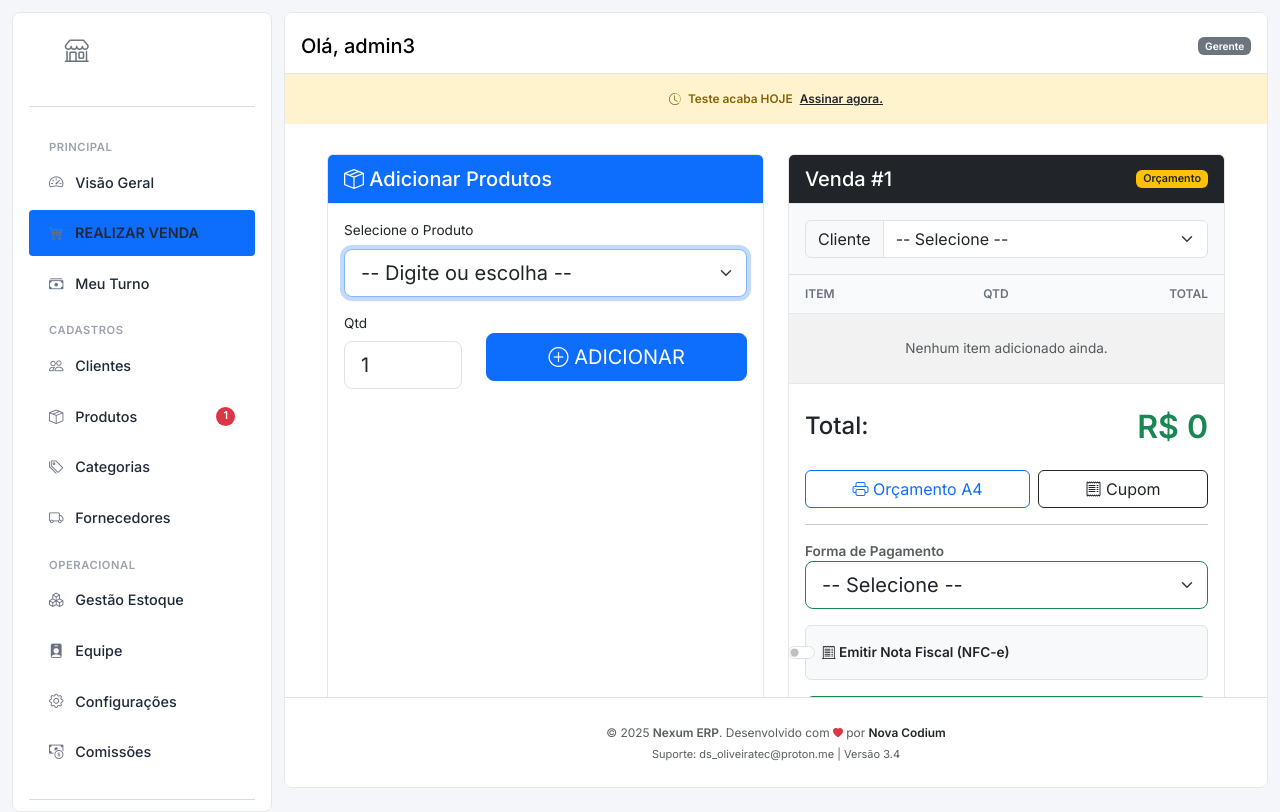
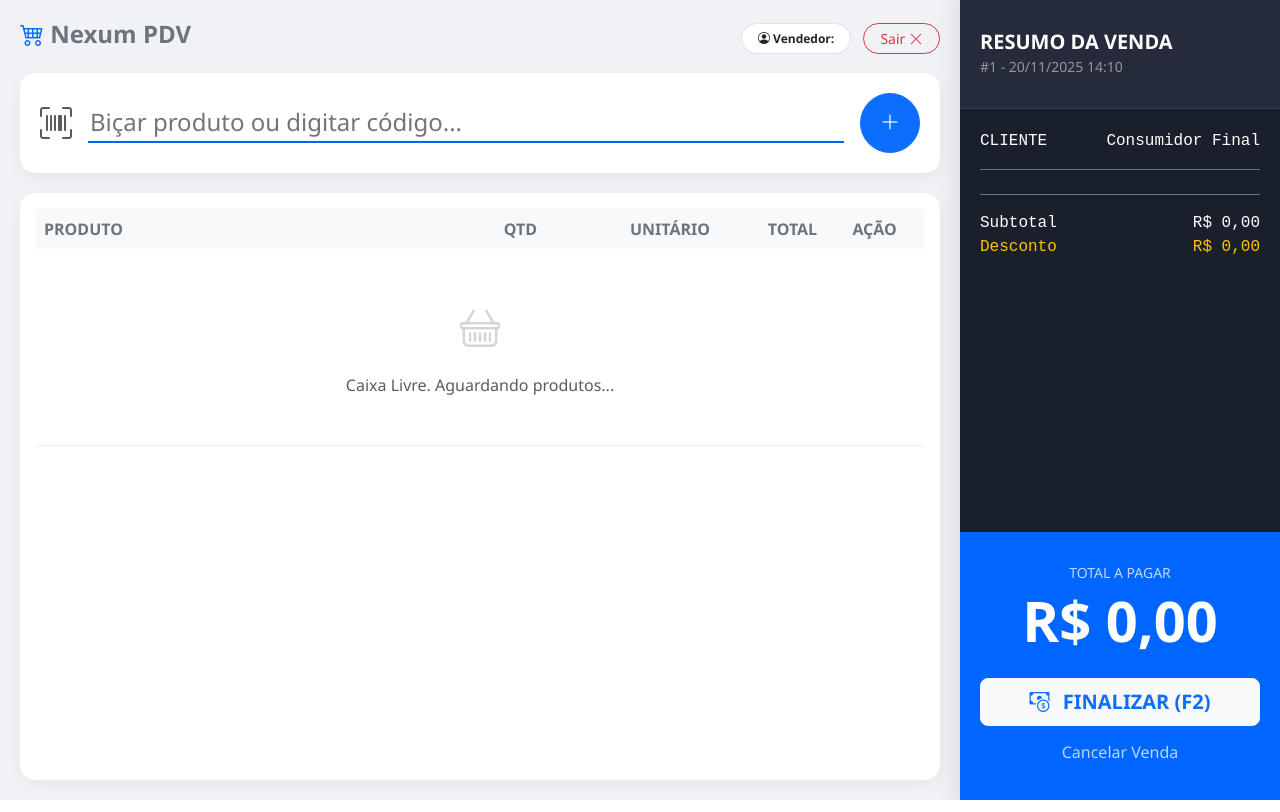
Before and after one commit to SrDOliveira/ERP, a Django app: page /pdv/1/ in a window 1280 px wide. Run offline with Django 5.2, Linux system fonts and the light colour scheme; a user stored in the database is signed in; data comes from the database, SQL or seed files in the repository; data that the repository does not hold is empty; some libraries are stand-ins or nearby versions.

Commit message:
Feat: Ajuste layout produto e Novo PDV tela cheia

```diff
--- a/core/forms.py
+++ b/core/forms.py
@@ -35,7 +35,6 @@
         self.fields['produto'].queryset = Produto.objects.filter(empresa=user.empresa)
 
 # --- PRODUTO ---
-# core/forms.py
 
 class ProdutoForm(forms.ModelForm):
     class Meta:
--- a/core/templates/core/pdv.html
+++ b/core/templates/core/pdv.html
@@ -1,90 +1,120 @@
-{% extends 'core/base.html' %}
+<!DOCTYPE html>
+<html lang="pt-br">
+<head>
+    <meta charset="UTF-8">
+    <meta name="viewport" content="width=device-width, initial-scale=1.0">
+    <title>PDV - Nexum ERP</title>
+    <link href="https://cdn.jsdelivr.net/npm/bootstrap@5.3.0/dist/css/bootstrap.min.css" rel="stylesheet">
+    <link rel="stylesheet" href="https://cdn.jsdelivr.net/npm/bootstrap-icons@1.11.0/font/bootstrap-icons.css">
+    <style>
+        body {
+            background-color: #f0f2f5;
+            height: 100vh;
+            overflow: hidden;
+            font-family: 'Segoe UI', Tahoma, Geneva, Verdana, sans-serif;
+        }
 
-{% block title %}PDV - Venda #{{ venda.id }}{% endblock %}
+        /* Coluna Esquerda (Busca e Lista) */
+        .pdv-main { height: 100vh; display: flex; flex-direction: column; padding: 20px; }
 
-{% block content %}
-<div class="container-fluid">
-    <div class="row">
-        <div class="col-md-6">
-            <div class="card shadow-sm h-100">
-                <div class="card-header bg-primary text-white">
-                    <h5 class="mb-0"><i class="bi bi-box-seam"></i> Adicionar Produtos</h5>
-                </div>
-                <div class="card-body">
-                    <form action="{% url 'adicionar_item' venda.id %}" method="POST">
-                        {% csrf_token %}
+        .search-box {
+            background: white; padding: 20px; border-radius: 15px;
+            box-shadow: 0 4px 15px rgba(0,0,0,0.05);
+            margin-bottom: 20px;
+        }
 
-                        <div class="mb-3">
-                            <label class="form-label">Selecione o Produto</label>
-                            <select name="produto" class="form-select form-select-lg" required autofocus>
-                                <option value="">-- Digite ou escolha --</option>
-                                {% for p in produtos %}
-                                <option value="{{ p.id }}">{{ p.nome }} - R$ {{ p.preco_venda }}</option>
-                                {% endfor %}
-                            </select>
-                        </div>
+        .product-list {
+            flex: 1; overflow-y: auto; background: white;
+            border-radius: 15px; box-shadow: 0 4px 15px rgba(0,0,0,0.05);
+        }
 
-                        <div class="row">
-                            <div class="col-4">
-                                <label class="form-label">Qtd</label>
-                                <input type="number" name="quantidade" value="1" min="1" class="form-control form-control-lg">
-                            </div>
-                            <div class="col-8">
-                                <label>&nbsp;</label>
-                                <button type="submit" class="btn btn-primary btn-lg w-100">
-                                    <i class="bi bi-plus-circle"></i> ADICIONAR
-                                </button>
-                            </div>
-                        </div>
-                    </form>
-                </div>
+        /* Coluna Direita (Cupom / Recibo) */
+        .pdv-sidebar {
+            background: #1a1f2c; /* Azul Escuro Profissional */
+            color: white; height: 100vh;
+            display: flex; flex-direction: column;
+            box-shadow: -5px 0 20px rgba(0,0,0,0.1);
+        }
+
+        .receipt-header { padding: 30px 20px; background: #252b3b; border-bottom: 1px solid #363d52; }
+        .receipt-body { flex: 1; overflow-y: auto; padding: 20px; font-family: 'Courier New', Courier, monospace; }
+        .receipt-footer { padding: 30px 20px; background: #0066FF; color: white; }
+
+        /* Estilização da Tabela de Itens */
+        .table-custom thead th { background-color: #f8f9fa; border: none; color: #6c757d; }
+        .table-custom tbody td { vertical-align: middle; border-bottom: 1px solid #f0f0f0; padding: 15px; }
+
+        /* Input Gigante */
+        .input-hero {
+            border: none; font-size: 1.5rem; width: 100%; outline: none;
+            border-bottom: 2px solid #e9ecef; transition: 0.3s;
+        }
+        .input-hero:focus { border-color: #0066FF; }
+
+        .item-row:hover { background-color: #f8faff; }
+    </style>
+</head>
+<body>
+
+<div class="row g-0">
+    <div class="col-md-8 col-lg-9 pdv-main">
+
+        <div class="d-flex justify-content-between align-items-center mb-3">
+            <h4 class="fw-bold text-secondary"><i class="bi bi-cart4 text-primary"></i> Nexum PDV</h4>
+            <div>
+                <span class="badge bg-white text-dark border px-3 py-2 rounded-pill">
+                    <i class="bi bi-person-circle"></i> Vendedor: {{ request.user.first_name }}
+                </span>
+                <a href="{% url 'dashboard' %}" class="btn btn-outline-danger btn-sm ms-2 rounded-pill px-3">Sair <i class="bi bi-x-lg"></i></a>
             </div>
         </div>
 
-        <div class="col-md-6">
-            <div class="card shadow-sm h-100">
-                <div class="card-header bg-dark text-white d-flex justify-content-between align-items-center">
-                    <h5 class="mb-0">Venda #{{ venda.id }}</h5>
-                    <span class="badge bg-warning text-dark">{{ venda.get_status_display }}</span>
-                </div>
-                <div class="card-body p-0">
-                    <div class="p-3 bg-light border-bottom">
-                        <form method="POST">
+        <div class="search-box d-flex align-items-center">
+            <i class="bi bi-upc-scan fs-2 text-muted me-3"></i>
+            <div class="flex-grow-1">
+                <form method="POST" action="{% url 'adicionar_item' venda.id %}" id="form-barcode">
                     {% csrf_token %}
-                            <div class="input-group">
-                                <span class="input-group-text">Cliente</span>
-                                <select name="cliente" class="form-select" onchange="this.form.submit()">
-                                    <option value="">-- Selecione --</option>
-                                    {% for c in clientes %}
-                                    <option value="{{ c.id }}" {% if venda.cliente.id == c.id %}selected{% endif %}>
-                                        {{ c.nome }}
-                                    </option>
-                                    {% endfor %}
-                                </select>
-                            </div>
+                    <input type="text" name="codigo" id="codigo_barras" class="input-hero" placeholder="Biçar produto ou digitar código..." autofocus autocomplete="off">
                 </form>
             </div>
+            <button class="btn btn-primary btn-lg rounded-circle ms-3" style="width: 60px; height: 60px;">
+                <i class="bi bi-plus-lg"></i>
+            </button>
+        </div>
 
-                    <div class="table-responsive" style="max-height: 300px; overflow-y: auto;">
-                        <table class="table table-striped mb-0">
+        <div class="product-list p-3">
+            <table class="table table-custom mb-0">
                 <thead>
                     <tr>
-                                    <th>Item</th>
-                                    <th class="text-center">Qtd</th>
-                                    <th class="text-end">Total</th>
+                        <th style="width: 50%;">PRODUTO</th>
+                        <th class="text-center">QTD</th>
+                        <th class="text-end">UNITÁRIO</th>
+                        <th class="text-end">TOTAL</th>
+                        <th class="text-center">AÇÃO</th>
                     </tr>
                 </thead>
                 <tbody>
                     {% for item in venda.itens.all %}
-                                <tr>
-                                    <td>{{ item.produto.nome }}</td>
-                                    <td class="text-center">{{ item.quantidade }}</td>
-                                    <td class="text-end">R$ {{ item.subtotal }}</td>
+                    <tr class="item-row">
+                        <td>
+                            <div class="fw-bold">{{ item.produto.nome }}</div>
+                            <small class="text-muted">
+                                {% if item.produto.tamanho %}{{ item.produto.tamanho }} - {% endif %}
+                                {{ item.produto.cor|default:"" }}
+                            </small>
+                        </td>
+                        <td class="text-center fw-bold fs-5">{{ item.quantidade }}</td>
+                        <td class="text-end">R$ {{ item.preco_unitario }}</td>
+                        <td class="text-end fw-bold text-primary">R$ {{ item.subtotal }}</td>
+                        <td class="text-center">
+                            <a href="#" class="text-danger opacity-50 hover-opacity-100"><i class="bi bi-trash"></i></a>
+                        </td>
                     </tr>
                     {% empty %}
                     <tr>
-                                    <td colspan="3" class="text-center text-muted py-4">
-                                        Nenhum item adicionado ainda.
+                        <td colspan="5" class="text-center py-5 text-muted">
+                            <i class="bi bi-basket fs-1 d-block mb-3 opacity-25"></i>
+                            Caixa Livre. Aguardando produtos...
                         </td>
                     </tr>
                     {% endfor %}
@@ -93,60 +123,66 @@
         </div>
     </div>
 
-                <div class="card-footer bg-white border-top-0">
-                    <div class="d-flex justify-content-between align-items-center mb-3">
-                        <h4>Total:</h4>
-                        <h2 class="text-success fw-bold">R$ {{ total }}</h2>
+    <div class="col-md-4 col-lg-3 pdv-sidebar">
+        <div class="receipt-header">
+            <h5 class="m-0 fw-bold">RESUMO DA VENDA</h5>
+            <small class="opacity-50">#{{ venda.id }} - {{ venda.data_venda|date:"d/m/Y H:i" }}</small>
         </div>
 
-                    <div class="d-flex gap-2 mb-3">
-                        <a href="{% url 'gerar_orcamento_pdf' venda.id %}" target="_blank" class="btn btn-outline-primary flex-grow-1">
-                            <i class="bi bi-printer"></i> Orçamento A4
-                        </a>
-                        <a href="{% url 'imprimir_cupom' venda.id %}" target="_blank" class="btn btn-outline-dark flex-grow-1">
-                            <i class="bi bi-receipt"></i> Cupom
-                        </a>
+        <div class="receipt-body">
+            <div class="d-flex justify-content-between mb-3 pb-3 border-bottom border-secondary">
+                <span>CLIENTE</span>
+                <span class="text-end">{{ venda.cliente.nome|default:"Consumidor Final" }}</span>
             </div>
 
-                    <hr>
+            {% for item in venda.itens.all %}
+            <div class="d-flex justify-content-between mb-2 small">
+                <span class="text-truncate" style="max-width: 60%;">{{ item.produto.nome }}</span>
+                <span>{{ item.quantidade }}x R$ {{ item.preco_unitario }}</span>
+            </div>
+            {% endfor %}
 
-                    <form method="POST">
-                        {% csrf_token %}
-                        <input type="hidden" name="acao" value="fechar_venda">
-
-                        <div class="mb-3">
-                            <label class="fw-bold text-muted">Forma de Pagamento</label>
-                            <select name="forma_pagamento" class="form-select form-select-lg border-success" required>
-                                <option value="">-- Selecione --</option>
-                                {% for fp in formas_pagamento %}
-                                <option value="{{ fp.id }}">{{ fp.nome }}</option>
-                                {% endfor %}
-                            </select>
+            <div class="mt-4 pt-3 border-top border-secondary border-dashed">
+                <div class="d-flex justify-content-between">
+                    <span>Subtotal</span>
+                    <span>R$ {{ venda.valor_total }}</span>
+                </div>
+                <div class="d-flex justify-content-between text-warning">
+                    <span>Desconto</span>
+                    <span>R$ {{ venda.desconto }}</span>
+                </div>
+            </div>
         </div>
 
-                        <div class="form-check form-switch mb-3 p-3 border rounded bg-light">
-                            <input class="form-check-input" type="checkbox" id="emitirFiscal" name="emitir_fiscal">
-                            <label class="form-check-label fw-bold" for="emitirFiscal">
-                                <i class="bi bi-receipt-cutoff"></i> Emitir Nota Fiscal (NFC-e)
-                            </label>
-                        </div>
+        <div class="receipt-footer text-center">
+            <small class="d-block mb-1 opacity-75">TOTAL A PAGAR</small>
+            <h1 class="fw-bold display-4 mb-4">R$ {{ venda.valor_total }}</h1>
 
-                        <button type="submit" class="btn btn-success btn-lg w-100 py-3">
-                            <i class="bi bi-check-circle-fill"></i> FINALIZAR VENDA (F2)
+            <div class="d-grid gap-2">
+                <button class="btn btn-light btn-lg fw-bold text-primary">
+                    <i class="bi bi-cash-coin me-2"></i> FINALIZAR (F2)
                 </button>
-                    </form>
-                </div>
+                <button class="btn btn-outline-light border-0 opacity-75">
+                    Cancelar Venda
+                </button>
             </div>
         </div>
     </div>
 </div>
 
 <script>
+    document.addEventListener("DOMContentLoaded", function() {
+        document.getElementById("codigo_barras").focus();
+
+        // Atalho F2 para finalizar
         document.addEventListener('keydown', function(event) {
             if (event.key === 'F2') {
-            // Foca no botão de finalizar se apertar F2
-            document.querySelector('button[type="submit"].btn-success').click();
+                // Aqui você chamaria a função de fechar venda
+                alert("Abrir modal de pagamento...");
             }
         });
+    });
 </script>
-{% endblock %}
+
+</body>
+</html>
```
Also changed, not shown: core/templates/core/form_produto.html (+44 -56 lines). Lines whose indentation alone changed are shown as unchanged.
